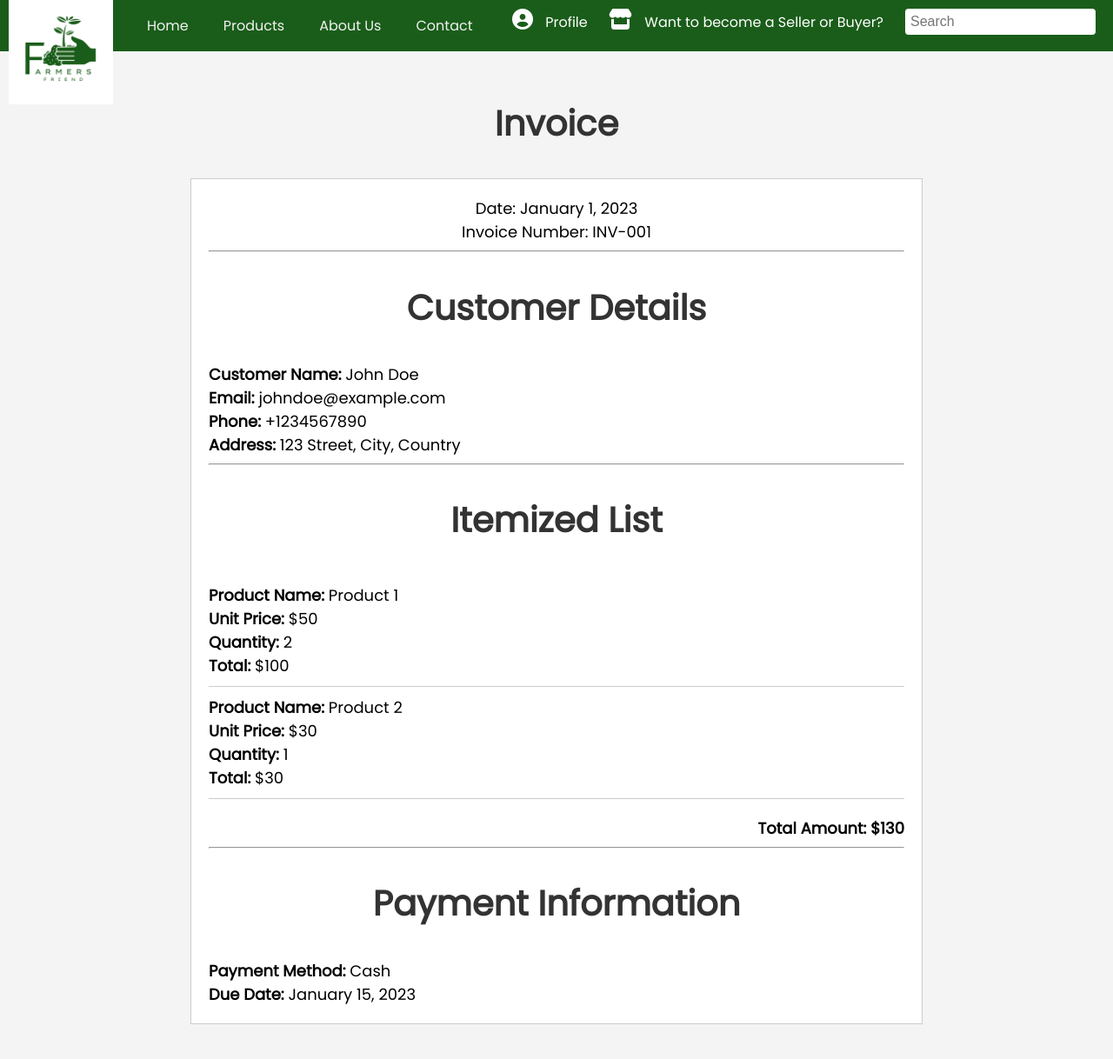
After one commit to zahabiyam/fyp24, a Flask app: page /invoice in a window 1280 px wide. The commit adds this page. Shown: the whole page at 87% size. Run offline with Flask 3, Linux system fonts and the light colour scheme; some libraries are stand-ins or nearby versions.

Commit message:
create invoice page

```diff
--- a/main.py
+++ b/main.py
@@ -116,5 +116,9 @@ def checkout():
     print(data)
     return render_template('checkout.html', data=data)
 
+@app.route("/invoice", methods=['GET', 'POST'])
+def invoice():
+    return render_template('invoice.html')
+
 if __name__ == '__main__':
     app.run(debug=True)
--- a/static/css/style.css
+++ b/static/css/style.css
@@ -715,3 +715,31 @@ button.add-to-cart-btn:hover {
 .checkout-form button:hover {
     background-color: #155512;
 }
+.invoice {
+    max-width: 800px;
+    margin: 20px auto;
+    padding: 20px;
+    border: 1px solid #ccc;
+    background-color: #fff;
+}
+
+.invoice-header {
+    text-align: center;
+}
+
+.invoice .item {
+    border-bottom: 1px solid #ccc;
+    padding: 10px 0;
+}
+
+.invoice .customer-details,
+.invoice .itemized-list,
+.invoice .payment-info {
+    margin-top: 20px;
+}
+
+.invoice .total-amount {
+    text-align: right;
+    font-weight: bold;
+    margin-top: 20px;
+}
--- /dev/null
+++ b/templates/invoice.html
@@ -0,0 +1,92 @@
+<!DOCTYPE html>
+<html lang="en">
+
+<head>
+    <meta charset="UTF-8">
+    <meta name="viewport" content="width=device-width, initial-scale=1.0">
+    <title>Farmer's Friend</title>
+    <link rel="stylesheet" type="text/css" href="//cdn.jsdelivr.net/npm/slick-carousel@1.8.1/slick/slick.css"/>
+    <link rel="stylesheet" href="{{ url_for('static', filename='css') }}/style.css">
+    <link rel="stylesheet" href="{{ url_for('static', filename='css') }}/resize.css">
+    <link rel="stylesheet" href="https://cdnjs.cloudflare.com/ajax/libs/font-awesome/6.3.0/css/all.min.css">
+    <link rel="stylesheet" href="https://fonts.googleapis.com/css?family=Poppins">
+    <link rel="apple-touch-icon" sizes="180x180" href="{{ url_for('static', filename='favicon') }}/apple-touch-icon.png">
+    <link rel="icon" type="image/png" sizes="32x32" href="{{ url_for('static', filename='favicon') }}/favicon-32x32.png">
+    <link rel="icon" type="image/png" sizes="16x16" href="{{ url_for('static', filename='favicon') }}/favicon-16x16.png">
+    <link rel="manifest" href="{{ url_for('static', filename='favicon') }}/site.webmanifest">
+    <link rel="mask-icon" href="{{ url_for('static', filename='favicon') }}/safari-pinned-tab.svg" color="#5bbad5">
+    <meta name="msapplication-TileColor" content="#da532c">
+    <meta name="theme-color" content="#ffffff">
+    <div class="logo">
+        <img src="{{ url_for('static', filename='images') }}/logo.png" alt="Your Logo">
+    </div>
+</head>
+
+<body>
+    <div class="navbar">
+        <div class="list">
+        <a href="{{ url_for('index') }}">Home</a>
+        <a href="{{ url_for('products') }}">Products</a>
+        <a href="#">About Us</a>
+        <a href="#">Contact</a>
+        </div>
+        <div class="search-container">
+            <input type="text" placeholder="Search" class="search-bar" id="searchInput">
+        </div>
+        <div class="profile-icons">
+            <div class="profile-item">
+                <a href="#"><i class="fas fa-user-circle"></i>
+                <span>Profile</span></a>
+            </div>
+            <div class="profile-item">
+              <a href="{{ url_for('signup') }}"><i class="fas fa-store"></i>
+                <span>Want to become a Seller or Buyer?</span></a>
+            </div>
+        </div>
+    </div>
+    <div class="container">
+        <h2>Invoice</h2>
+        <div class="invoice">
+            <div class="invoice-header">
+                <p>Date: January 1, 2023</p>
+                <p>Invoice Number: INV-001</p>
+            </div>
+            <hr>
+            <div class="customer-details">
+                <h2>Customer Details</h2>
+                <p><strong>Customer Name:</strong> John Doe</p>
+                <p><strong>Email:</strong> johndoe@example.com</p>
+                <p><strong>Phone:</strong> +1234567890</p>
+                <p><strong>Address:</strong> 123 Street, City, Country</p>
+            </div>
+            <hr>
+            <div class="itemized-list">
+                <h2>Itemized List</h2>
+                <div class="item">
+                    <p><strong>Product Name:</strong> Product 1</p>
+                    <p><strong>Unit Price:</strong> $50</p>
+                    <p><strong>Quantity:</strong> 2</p>
+                    <p><strong>Total:</strong> $100</p>
+                </div>
+                <div class="item">
+                    <p><strong>Product Name:</strong> Product 2</p>
+                    <p><strong>Unit Price:</strong> $30</p>
+                    <p><strong>Quantity:</strong> 1</p>
+                    <p><strong>Total:</strong> $30</p>
+                </div>
+            </div>
+            <div class="total-amount">
+                <p><strong>Total Amount:</strong> $130</p>
+            </div>
+            <hr>
+            <div class="payment-info">
+                <h2>Payment Information</h2>
+                <p><strong>Payment Method:</strong> Cash</p>
+                <p><strong>Due Date:</strong> January 15, 2023</p>
+            </div>
+        </div>
+    </div>
+</body>
+<script src="https://cdnjs.cloudflare.com/ajax/libs/jquery/3.7.1/jquery.min.js" integrity="sha512-v2CJ7UaYy4JwqLDIrZUI/4hqeoQieOmAZNXBeQyjo21dadnwR+8ZaIJVT8EE2iyI61OV8e6M8PP2/4hpQINQ/g==" crossorigin="anonymous" referrerpolicy="no-referrer"></script>
+<script src="https://cdn.jsdelivr.net/npm/axios/dist/axios.min.js"></script>
+</html>
```
